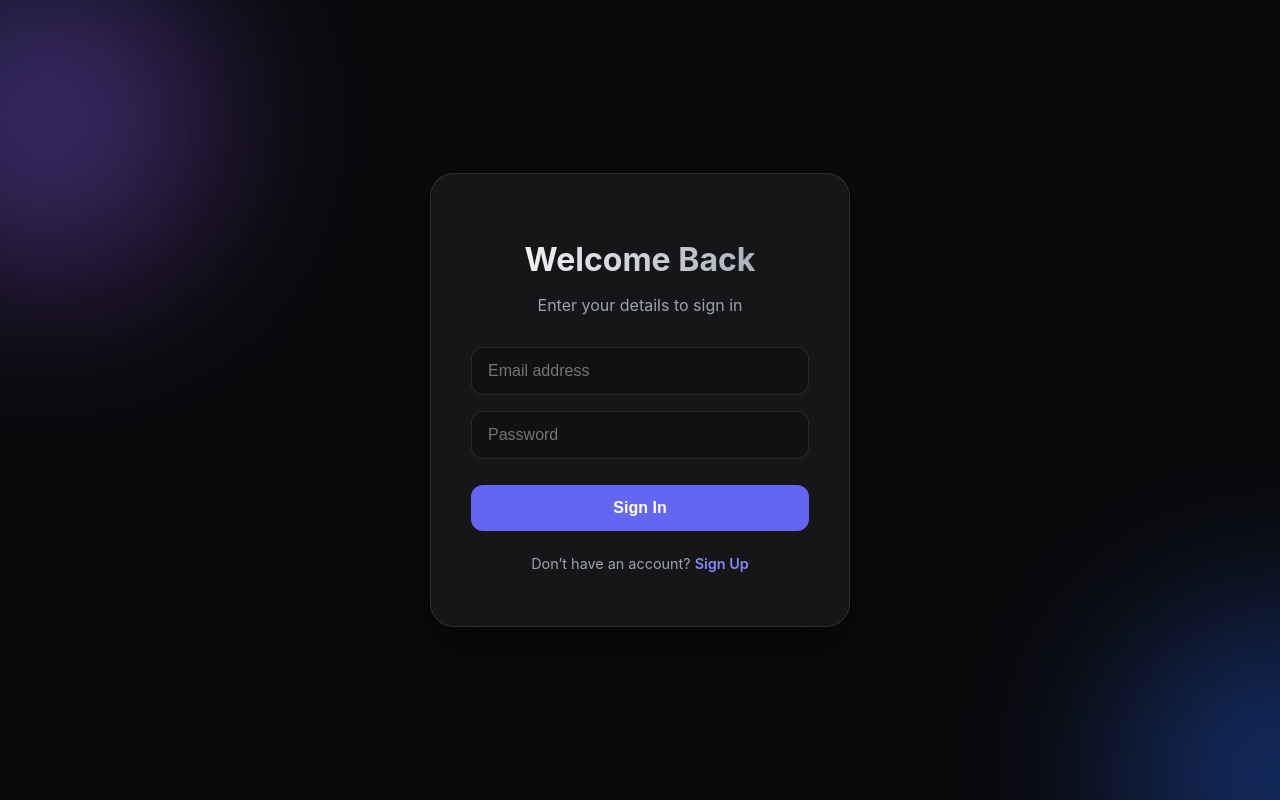
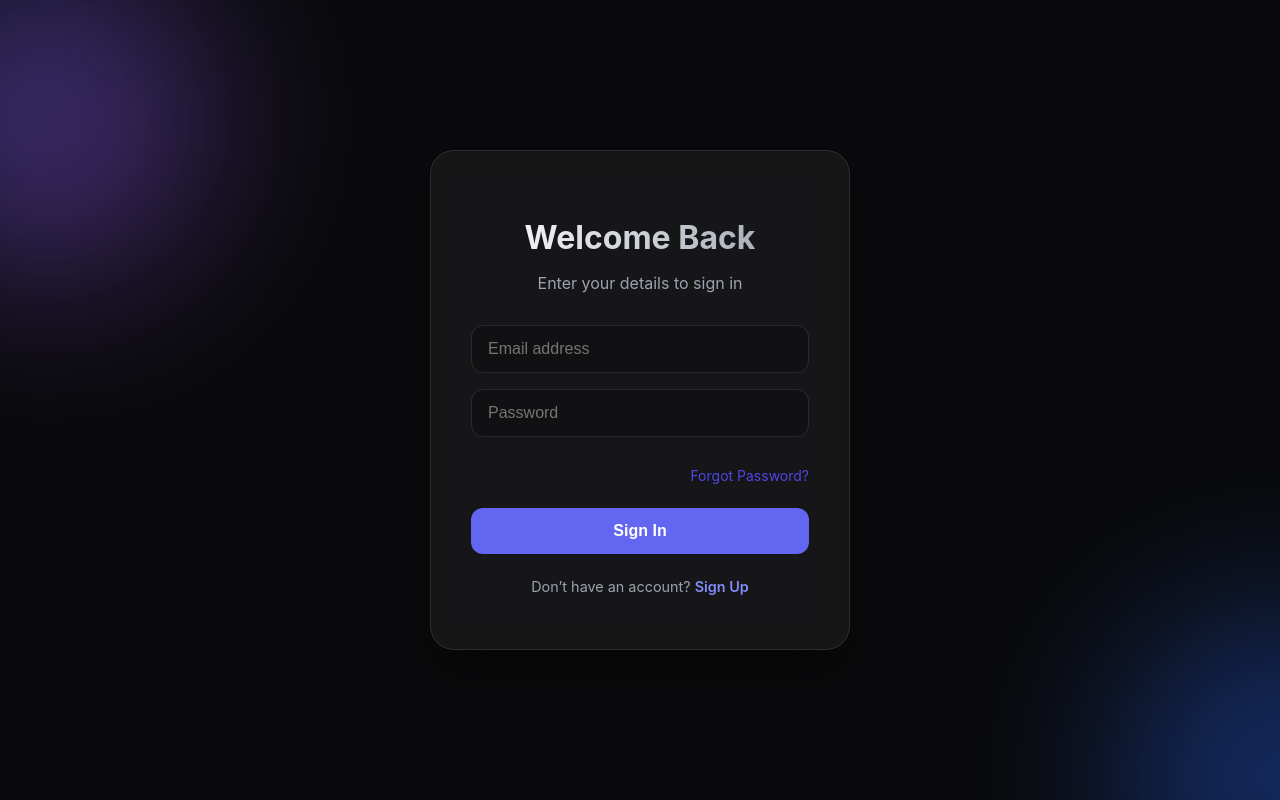
Before and after one commit to sudharsan-051006/News-Agents, a React (Vite) app: page /login in a window 1280 px wide. Built offline with nearby package versions, Linux system fonts and the light colour scheme.

Commit message:
Implement forgot password functionality in Login
Added a forgot password feature with email handling.

```diff
--- a/src/pages/Login.jsx
+++ b/src/pages/Login.jsx
@@ -1,7 +1,7 @@
 import { useState } from "react";
 import { supabase } from "../supabaseClient";
 import { useNavigate, Link } from "react-router-dom";
-import "../styles/Signup.css"; // Reuse the same CSS file for consistency
+import "../styles/Signup.css";
 
 function Login() {
   const navigate = useNavigate();
@@ -10,6 +10,7 @@ function Login() {
   const [password, setPassword] = useState("");
   const [loading, setLoading] = useState(false);
   const [error, setError] = useState(null);
+  const [message, setMessage] = useState(null); // ✅ NEW
 
   const handleLogin = async (e) => {
     e.preventDefault();
@@ -30,9 +31,32 @@ function Login() {
     setLoading(false);
   };
 
+  // ✅ NEW: Forgot password handler
+  const handleForgotPassword = async () => {
+    if (!email) {
+      setError("Please enter your email first.");
+      return;
+    }
+
+    setLoading(true);
+    setError(null);
+    setMessage(null);
+
+    const { error } = await supabase.auth.resetPasswordForEmail(email, {
+      redirectTo: "https://news-agents-ca13pk3c1-sudharsan-051006s-projects.vercel.app/updatepassword",
+    });
+
+    if (error) {
+      setError(error.message);
+    } else {
+      setMessage("Password reset email sent! Check your inbox.");
+    }
+
+    setLoading(false);
+  };
+
   return (
     <div className="signup-page">
-      {/* Background decorative blobs */}
       <div className="blob blob-1"></div>
       <div className="blob blob-2"></div>
 
@@ -65,7 +89,21 @@ function Login() {
                 />
               </div>
 
+              {/* Forgot Password Link */}
+              <p
+                style={{
+                  textAlign: "right",
+                  cursor: "pointer",
+                  fontSize: "14px",
+                  color: "#4f46e5",
+                }}
+                onClick={handleForgotPassword}
+              >
+                Forgot Password?
+              </p>
+
               {error && <p className="error-message">{error}</p>}
+              {message && <p style={{ color: "green" }}>{message}</p>}
 
               <button type="submit" disabled={loading} className="submit-btn">
                 {loading ? <span className="loader"></span> : "Sign In"}
```
